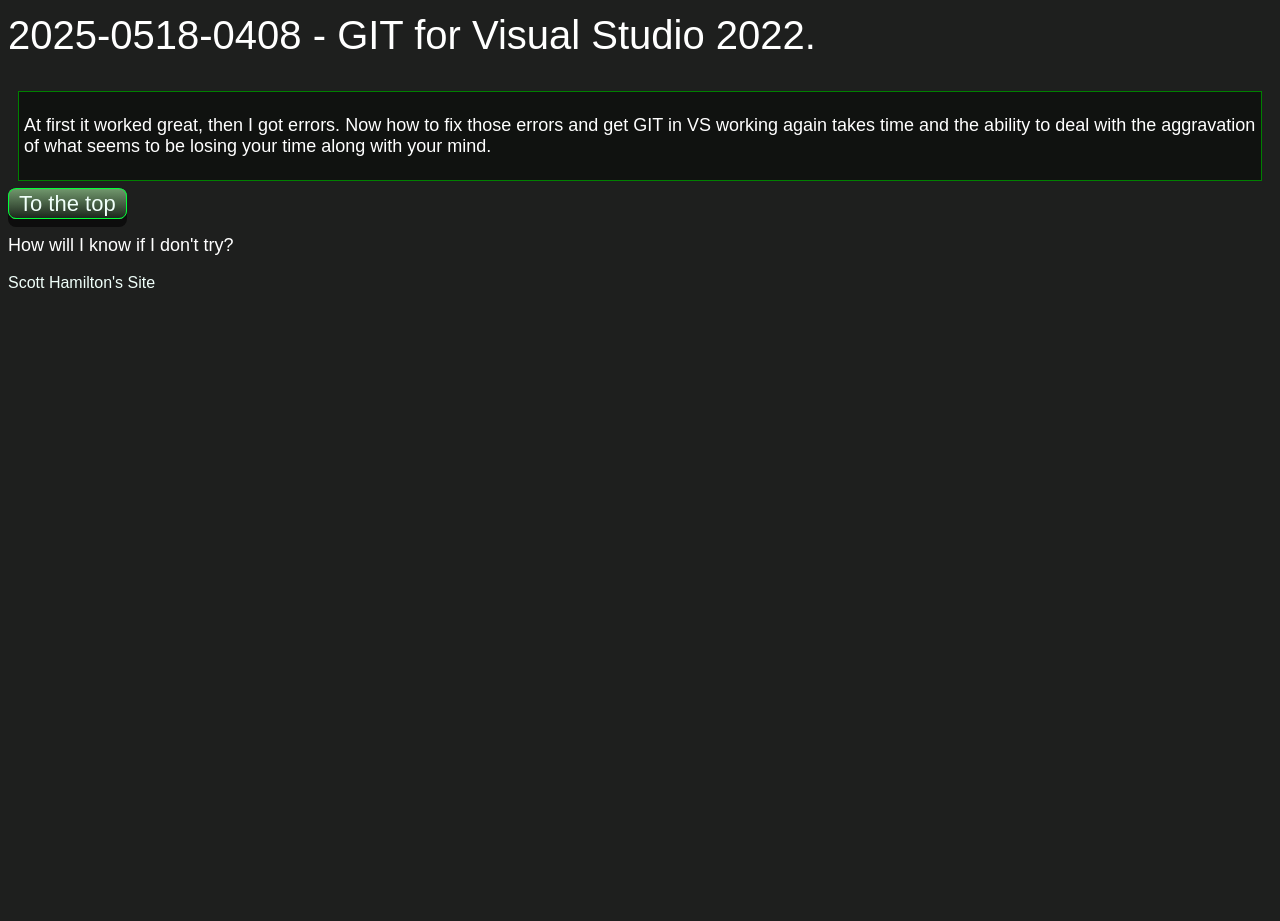
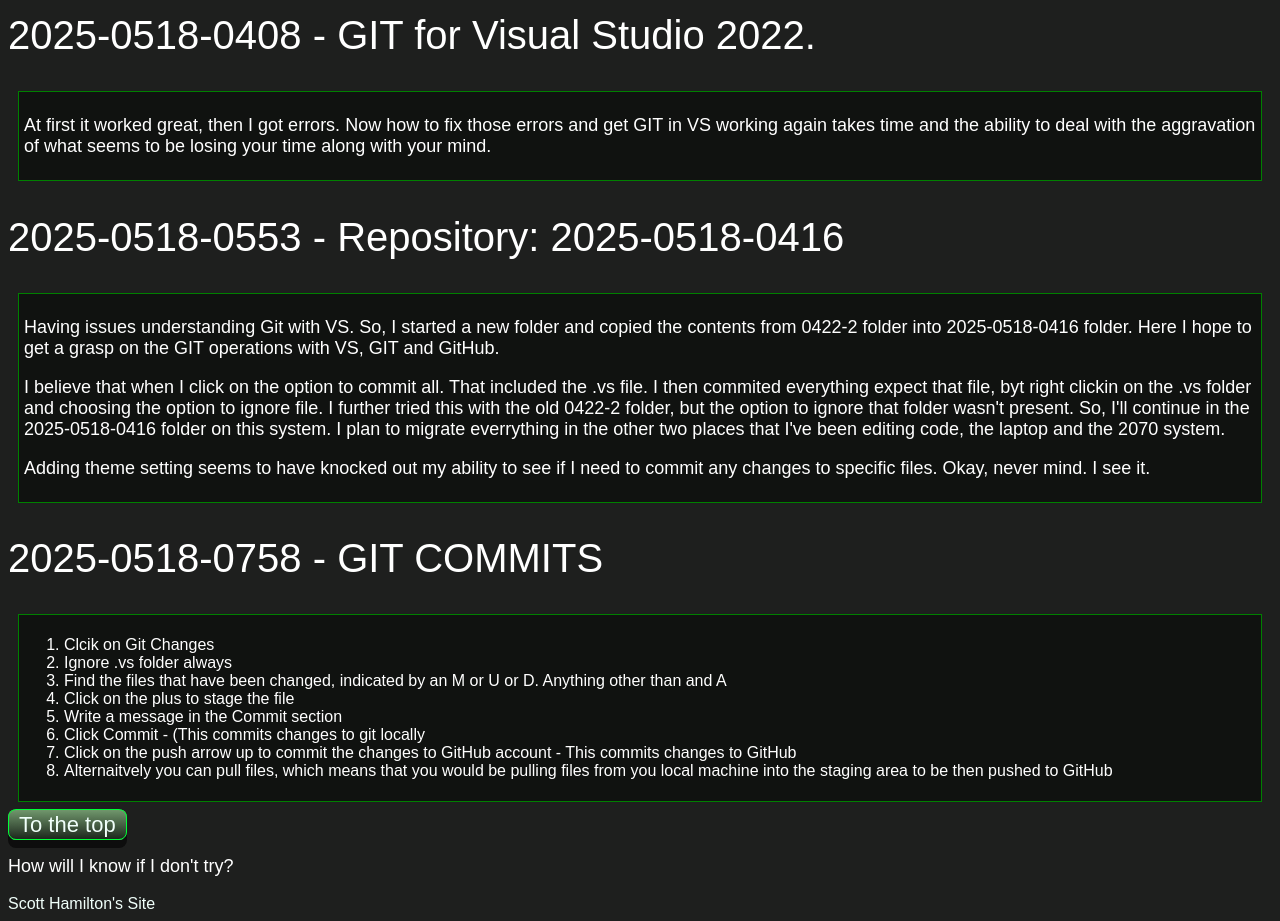
Before and after one commit to scott-hamiltons/2025-0518-0416, a plain HTML site: page codingjournal.html in a window 1280 px wide. Shown: the part 9909-10830 px from the top of the page. Before the commit the page ends 10209 px from the top, so only its background shows below. Drawn offline with Linux system fonts and the light colour scheme; a web font is replaced by a local one.

Commit message:
2025-0518-0805

```diff
--- a/codingjournal.html
+++ b/codingjournal.html
@@ -207,7 +207,25 @@
     <section class="border">
         <p>At first it worked great, then I got errors. Now how to fix those errors and get GIT in VS working again takes time and the ability to deal with the aggravation of what seems to be losing your time along with your mind.</p>
     </section>
-
+    <h2>2025-0518-0553 - Repository: 2025-0518-0416</h2>
+    <section class="border">
+        <p>Having issues understanding Git with VS. So, I started a new folder and copied the contents from 0422-2 folder into 2025-0518-0416 folder. Here I hope to get a grasp on the GIT operations with VS, GIT and GitHub.</p>
+        <p>I believe that when I click on the option to commit all. That included the .vs file. I then commited everything expect that file, byt right clickin on the .vs folder and choosing the option to ignore file. I further tried this with the old 0422-2 folder, but the option to ignore that folder wasn't present. So, I'll continue in the 2025-0518-0416 folder on this system. I plan to migrate everrything in the other two places that I've been editing code, the laptop and the 2070 system.</p>
+        <p>Adding theme setting seems to have knocked out my ability to see if I need to commit any changes to specific files. Okay, never mind. I see it.</p>
+    </section>
+    <h2>2025-0518-0758 - GIT COMMITS</h2>
+    <section class="border">
+        <ol>
+            <li>Clcik on Git Changes</li>
+            <li>Ignore .vs folder always</li>
+            <li>Find the files that have been changed, indicated by an M or U or D. Anything other than and A</li>
+            <li>Click on the plus to stage the file</li>
+            <li>Write a message in the Commit section</li>
+            <li>Click Commit - (This commits changes to git locally</li>
+            <li>Click on the push arrow up to commit the changes to GitHub account - This commits changes to GitHub</li>
+            <li>Alternaitvely you can pull files, which means that you would be pulling files from you local machine into the staging area to be then pushed to GitHub</li>
+        </ol>
+    </section>
 
     <!-- Right before this note, Add the next dated entry-->
 
```
